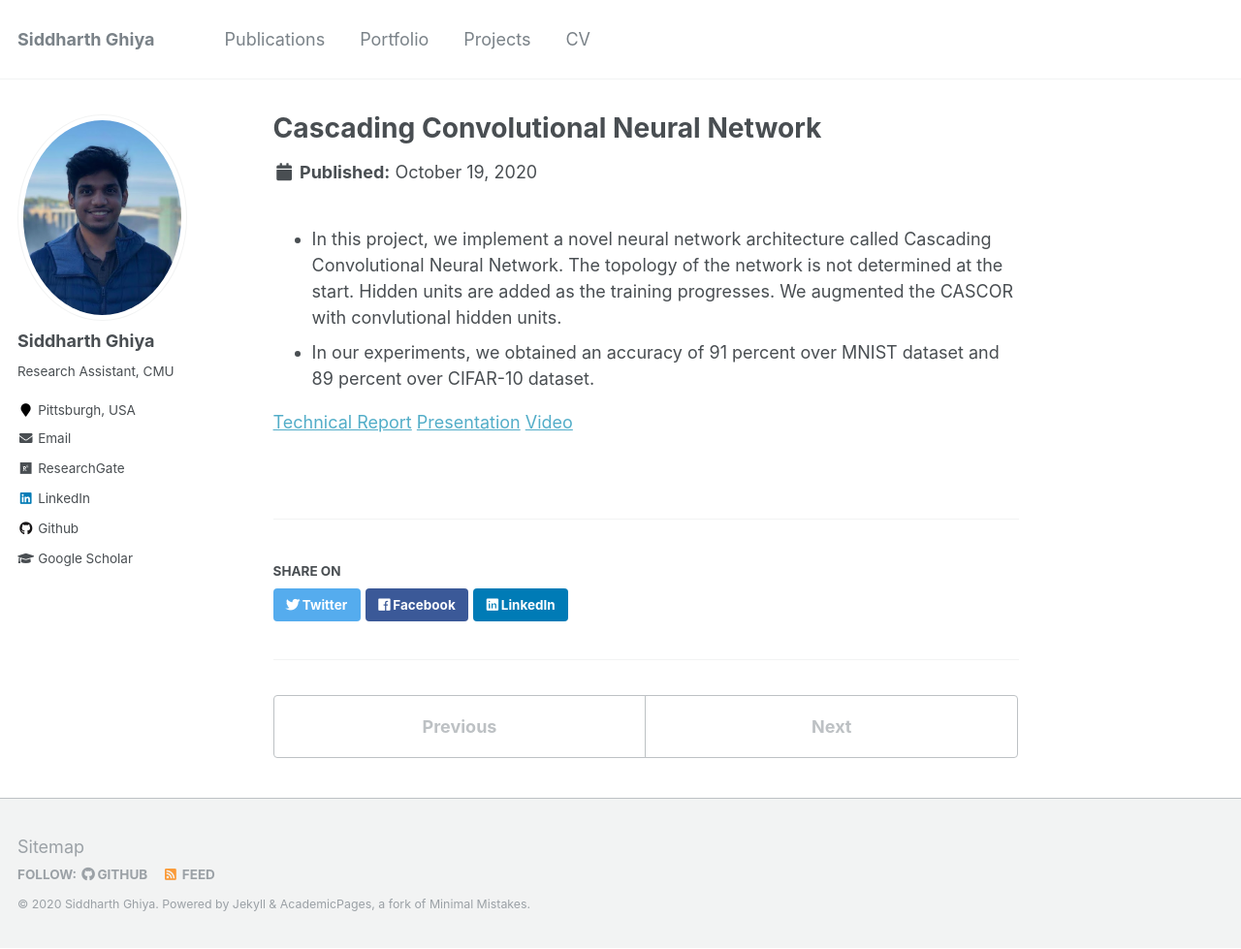
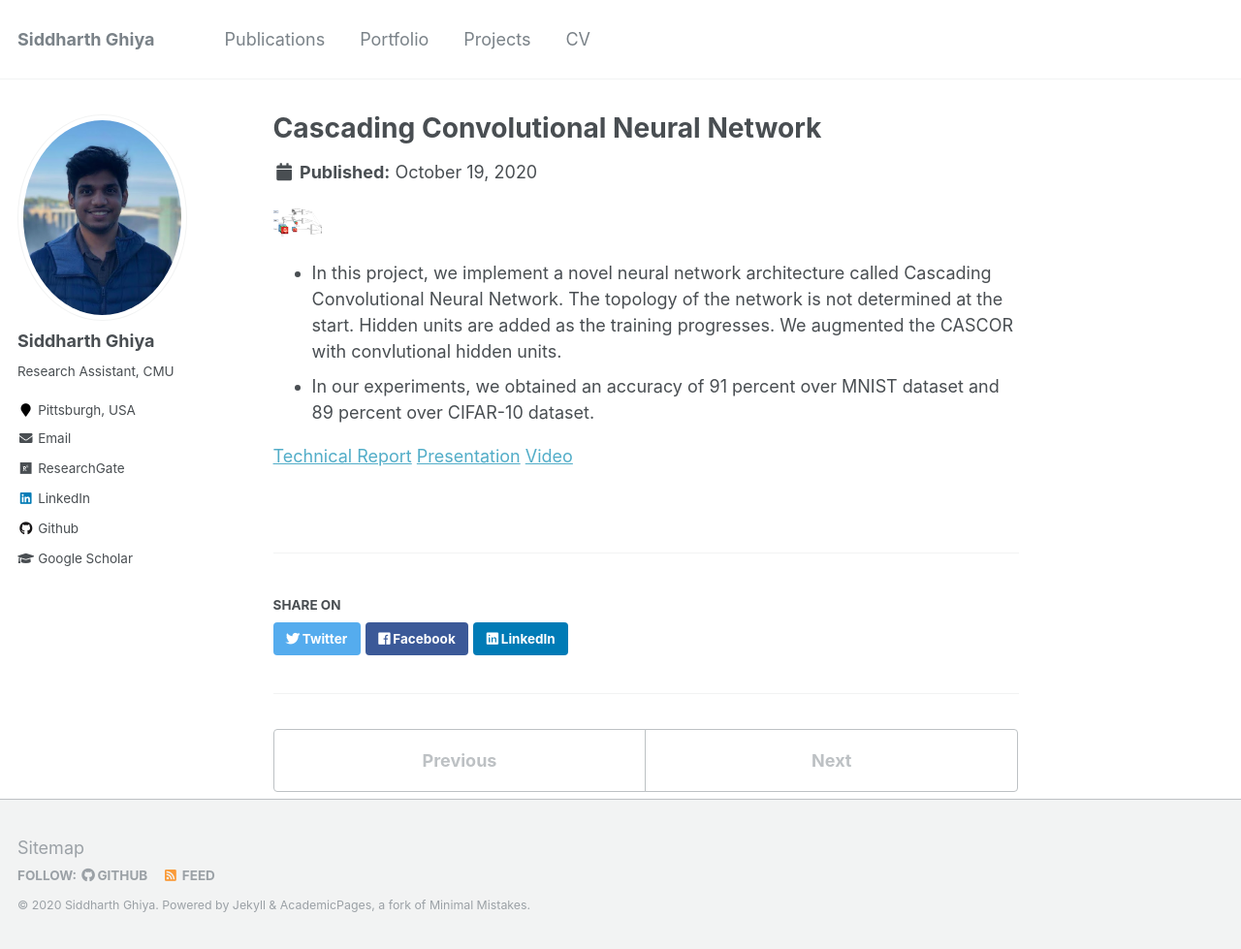
Before and after one commit to siddharthghiya/siddharthghiya.github.io, a Jekyll site: the page built from _portfolio/cascor.md, in a window 1280 px wide and 979 px high. Shown: the whole window at 97% size. Built offline with Jekyll 4.4.1, drawn with Linux system fonts in a browser that asks for light colours.

Commit message:
update to cascor

```diff
--- a/_portfolio/cascor.md
+++ b/_portfolio/cascor.md
@@ -4,6 +4,7 @@ excerpt: "<br/><img src='/images/cascor/network_architecture.png'>"
 collection: portfolio
 ---
 
+<img src="/images/cascor/network_architecture.png" height="50" width="50">
 * In this project, we implement a novel neural network architecture called Cascading Convolutional Neural Network. The topology of the network is not determined at the start. Hidden units are added as the training progresses. We augmented the CASCOR with convlutional hidden units.
 * In our experiments, we obtained an accuracy of 91 percent over MNIST dataset and 89 percent over CIFAR-10 dataset.
 
```
